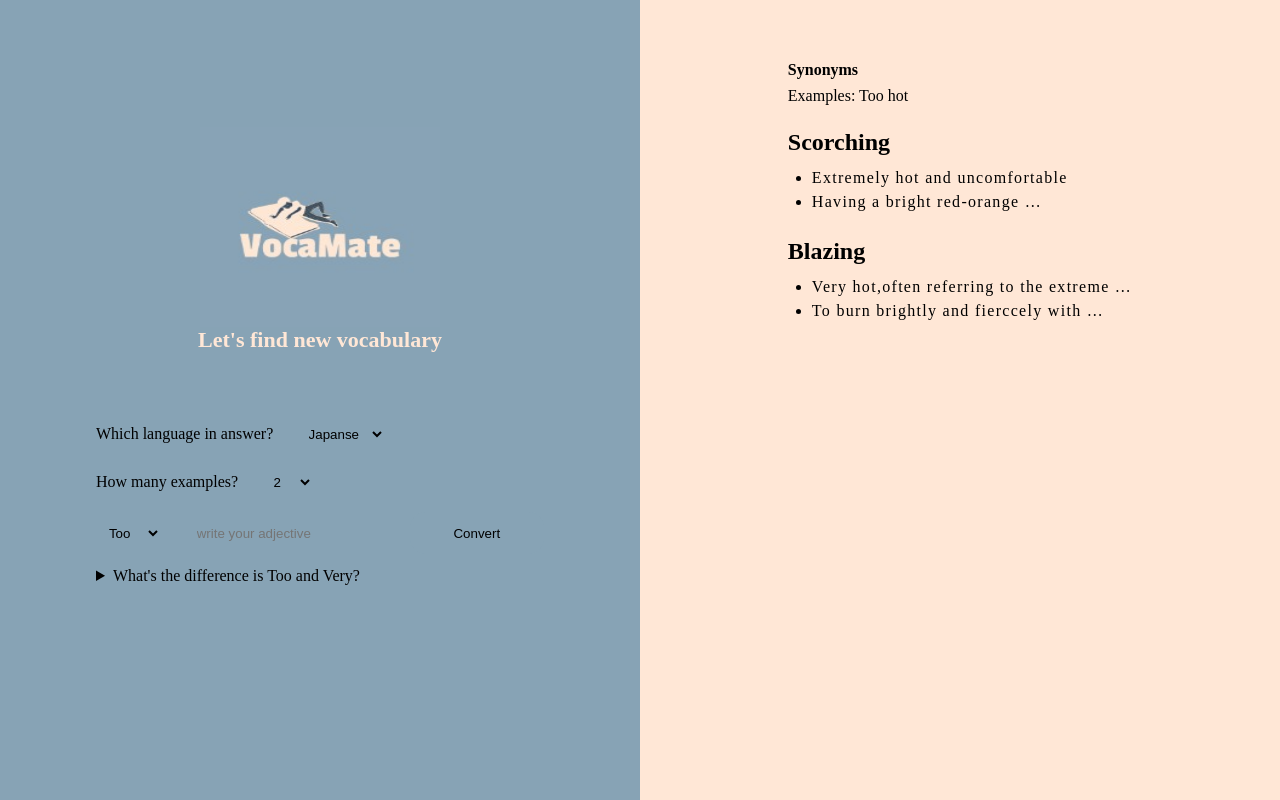
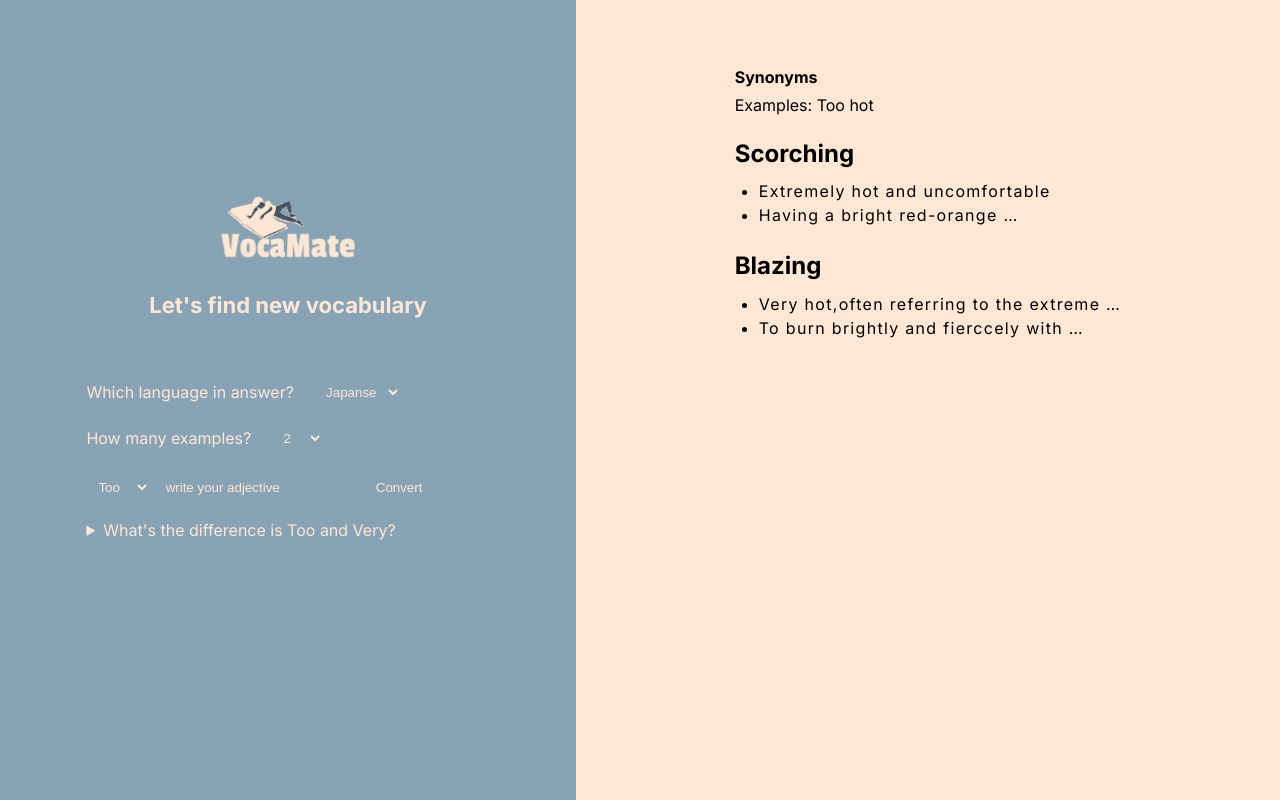
Before and after one commit to ha-nakamura112/search_syn, a Next.js app: page / in a window 1280 px wide. Built offline with nearby package versions, Linux system fonts and the light colour scheme.

Commit message:
style updated

```diff
--- a/src/pages/_app.js
+++ b/src/pages/_app.js
@@ -1,5 +1,13 @@
 import '@/styles/globals.css'
+import { Inter } from 'next/font/google'
+
+const inter = Inter({ subsets: ['latin'] })
+
 
 export default function App({ Component, pageProps }) {
-  return <Component {...pageProps} />
+  return (
+    <main className={inter.className}>
+      <Component {...pageProps} />
+    </main>
+  )
 }
--- a/src/pages/_document.js
+++ b/src/pages/_document.js
@@ -3,7 +3,9 @@ import { Html, Head, Main, NextScript } from 'next/document'
 export default function Document() {
   return (
     <Html lang="en">
-      <Head />
+      <Head >
+
+      </Head>
       <body>
         <Main />
         <NextScript />
--- a/src/pages/index.js
+++ b/src/pages/index.js
@@ -85,7 +85,7 @@ function Home({ server }) {
         alt='logo icon'
         className={ style.img }
         width={200}
-        height={200}
+        height={130}
       />
         <p>Let&apos;s find new vocabulary</p>
         <form onSubmit={(e)=>runPrompt(e)} className={ style.formClass }>
--- a/src/styles/Home.module.css
+++ b/src/styles/Home.module.css
@@ -4,7 +4,7 @@
 }
 
 .figure {
-  width: 50%;
+  width: 45%;
   height: 100vh;
   background-color: var(--color-blue-icon);
   display: flex;
@@ -13,14 +13,14 @@
   justify-content: center;
 }
 
+.img {
+  object-fit: cover;
+}
+
 .figure p {
   font-weight: 700;
   color: var(--color-icon-text);
   font-size: 22px;
-}
-
-.img {
-  width: 30vh;
 }
 
 .formClass {
@@ -30,11 +30,24 @@
   padding: 10% 10% 0% 10%;
   width: 90%;
   height: 40%;
+  color: var(--color-icon-text);
 }
 
 .formClass > div {
   display: flex;
+}
+
+.formClass > div:first-child,
+.formClass > div:nth-child(2){
   column-gap: 5%;
+}
+
+.formClass > div:nth-child(3){
+  column-gap: 1%;
+}
+
+.formClass > div:last-child{
+  flex-direction: column;
 }
 
 .formClass input,
@@ -42,6 +55,7 @@
   border: 0px none transparent;
   background-color: var(--color-blue-icon);
   padding: 2%;
+  color: var(--color-icon-text);
 }
 
 .formClass select option {
@@ -55,10 +69,12 @@
   justify-content: center;
 }
 .formClass button {
-  padding: 3%;
+  padding: 0% 2%;
   border: 0px none transparent;
   background-color: var(--color-blue-icon);
   border-radius: 15px;
+  color: var(--color-icon-text);
+  width: 20%;
 }
 
 .formClass button:hover {
@@ -71,17 +87,14 @@
   padding: 3%;
 }
 
+.formClass input::placeholder {
+  color: var(--color-icon-text);
+}
+
 .formClass input:focus {
   border: 1px solid var(--color-cloud);
 }
 
-.formClass > div:last-child{
-  flex-direction: column;
-}
-
-.formClass button {
-  width: 40%;
-}
 
 .formClass details {
   width: 100%;
@@ -102,7 +115,7 @@
 
 .mainClass {
   background-color: var(--color-icon-text);
-  width: 50%;
+  width: 55%;
   height: 100vh;
 }
 
```
